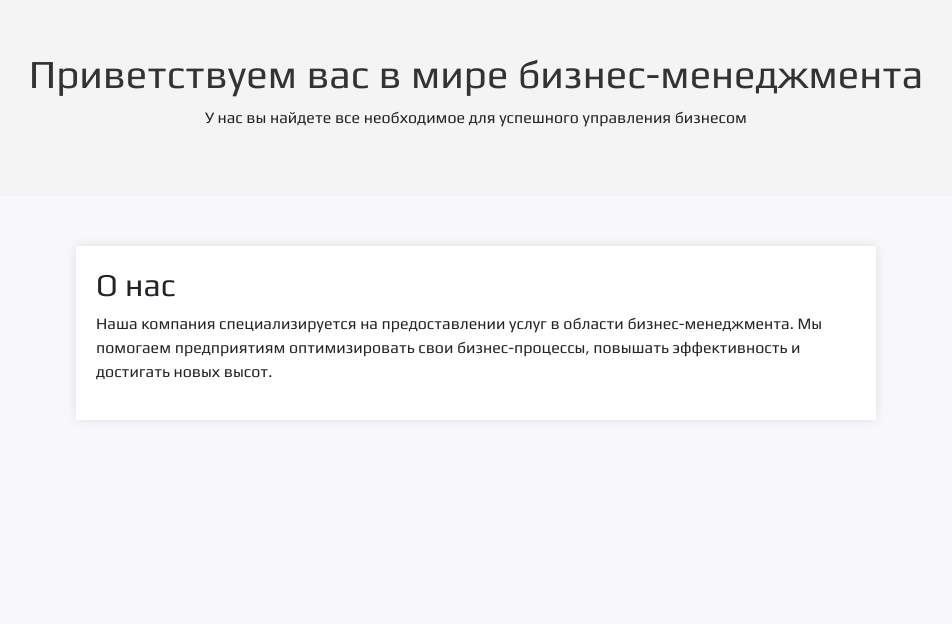
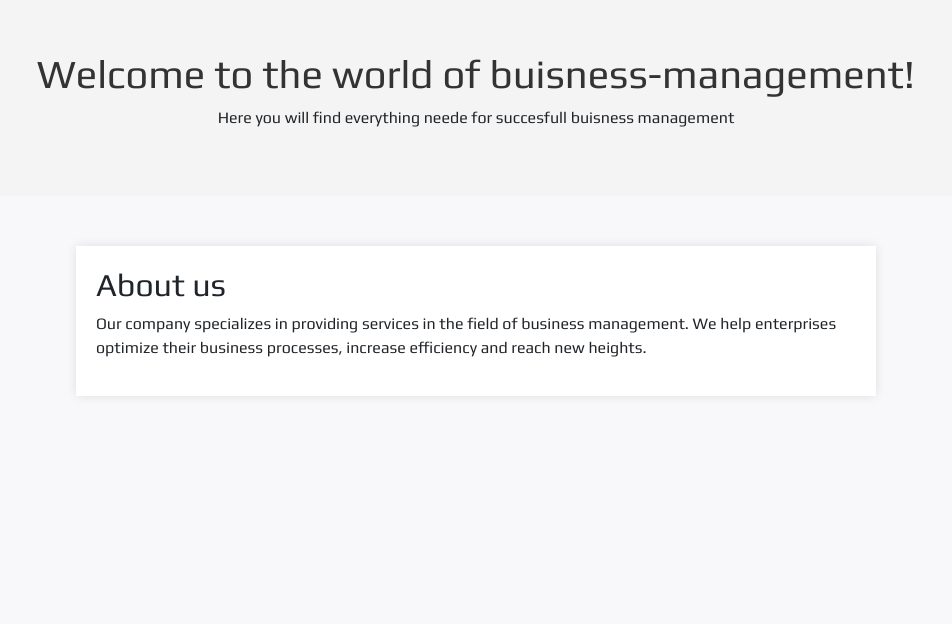
Before and after one commit to recourcefulcoder/DjangoStudyProject, a Django app: page / in a window 1280 px wide. Shown: the part 86-710 px from the top of the page, without its empty margins (164-1116 px from the left). Run offline with Django 4.2, Linux system fonts and the light colour scheme.

Commit message:
~ some pre project stuff

```diff
--- a/task_pulse/templates/homepage/homepage.html
+++ b/task_pulse/templates/homepage/homepage.html
@@ -1,13 +1,23 @@
 {% extends 'base.html' %}
 {% load static %}
+{% load i18n %}
 {% block content %}
 <div class="hero-section">
-    <h1>Приветствуем вас в мире бизнес-менеджмента</h1>
-    <p>У нас вы найдете все необходимое для успешного управления бизнесом</p>
+    <h1>{% trans "Welcome to the world of buisness-management!" %}</h1>
+    <p>{% trans "Here you will find everything neede for succesfull buisness management" %}</p>
 </div>
 
 <div class="info-section">
-    <h2>О нас</h2>
-    <p>Наша компания специализируется на предоставлении услуг в области бизнес-менеджмента. Мы помогаем предприятиям оптимизировать свои бизнес-процессы, повышать эффективность и достигать новых высот.</p>
+    <h2>{% trans "About us" %}</h2>
+    <p>
+    {% blocktranslate %}
+    Our company specializes in providing
+    services in the field of business management. We help enterprises optimize their business processes,
+    increase efficiency and reach new heights.
+    {% endblocktranslate %}
+    {% comment %} Наша компания специализируется на предоставлении
+    услуг в области бизнес-менеджмента. Мы помогаем предприятиям оптимизировать свои бизнес-процессы,
+    повышать эффективность и достигать новых высот. {% endcomment %}
+    </p>
 </div>
 {% endblock %}
--- a/task_pulse/templates/users/invites_list.html
+++ b/task_pulse/templates/users/invites_list.html
@@ -3,7 +3,7 @@
 {% load i18n %}
 {% block main_section %}
     <section class="companies-section">
-        <h2>My invites</h1>
+        <h2>{% trans "My Invites" %}</h1>
             {% if invites %}
             {% for invite in invites %}
               <div class="col-12 mb-3">
--- a/task_pulse/templates/users/profile_companies.html
+++ b/task_pulse/templates/users/profile_companies.html
@@ -32,9 +32,11 @@
                   </div>
                 </a>
               </div>
+            {% empty %}
+              {% trans "You are not a member of any company" %}
             {% endfor %}
             <div>
-              <a class="btn" href="{% url "users:create_company" %}">{% trans "Add Company" %}</a>
+              <a class="btn" href="{% url 'users:create_company' %}">{% trans "Add Company" %}</a>
             </div>
           </div>
     </section>
--- a/task_pulse/templates/workplace/home.html
+++ b/task_pulse/templates/workplace/home.html
@@ -24,7 +24,7 @@
       {% if company_user.role == "owner" or company_user.role == "manager" %}
         {% for message in messages %}
           <div class="row">
-            <div class="alert alert-success">{{message}}</div>
+            <div class="alert alert-{% if message.level_tag == 'success' %}success{% else %}danger{% endif %}">{{message}}</div>
           </div>
         {% endfor %}
       {% endif %}
--- a/task_pulse/workplace/models.py
+++ b/task_pulse/workplace/models.py
@@ -170,6 +170,10 @@ class Task(models.Model):
             raise ValidationError(
                 _("Reviewer and responsible can't be the same person!"),
             )
+        if self.deadline < timezone.now():
+            raise ValidationError(
+                _("Invalid deadline value!"),
+            )
 
 
 class Review(models.Model):
```
Also changed, not shown: task_pulse/templates/workplace/tasks.html (+6 -5 lines), task_pulse/workplace/views.py (+20 -1 lines), task_pulse/locale/ru/LC_MESSAGES/django.po.
